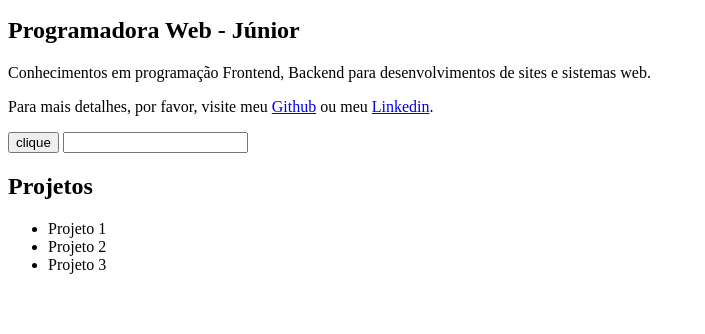
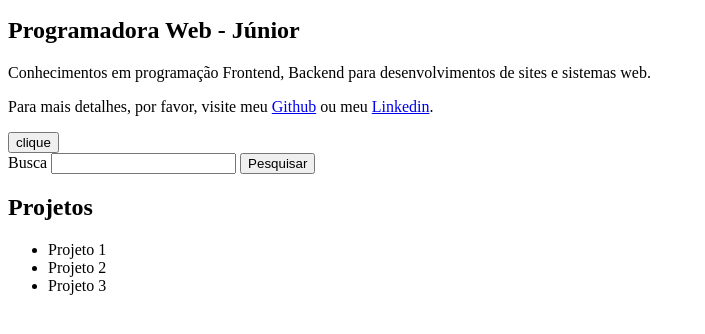
Before and after one commit to ceciliacprado/Curso-FrontEnd-DevSamurai, a plain HTML site: page Módulo - JavaScript/index.html in a window 1280 px wide. Shown: the part 422-756 px from the top of the page, without its empty margins (0-705 px from the left). Drawn offline with Linux system fonts and the light colour scheme.

Commit message:
dom - eventos

```diff
--- a/Módulo - JavaScript/index.html
+++ b/Módulo - JavaScript/index.html
@@ -22,7 +22,11 @@
 
     <button>clique</button>
 
-    <input type="text" name="" id="">
+    <form action="https://google.com/search" method="get">
+        <label for="q">Busca</label>
+        <input type="text" name="q"/>
+        <input type="submit" value="Pesquisar"/>
+    </form>
 
     <script>
        console.log(document)
@@ -66,7 +70,47 @@
     //     pjListItem3El.innerHTML = `Projeto ${i}`
     //    }
 
+     //eventos
 
+     const principal = () => {
+        //function1
+        //function2
+        //etc
+       }
+       document.addEventListener("DOMContentLoaded", () => {
+        const el1 = document.getElementById("title")
+        console.log("el1", el1)
+       })
+
+       const button = document.querySelector("button")
+       button.addEventListener("click", () => {
+        console.log("clicou no botão")
+       })
+
+       const hyperlink = document.querySelector("a")
+       hyperlink.addEventListener("click", () => {
+        event.preventDefault()
+        console.log("clicou no link")
+       })
+
+    //    const inputEl = document.querySelector("input[type='text']")
+    //    inputEl.addEventListener("keydown", (event) => {
+    //     console.log("event", `${event.key} - ${event.keyCode}`)
+    //     if (event.keyCode === 32){
+    //         alert(`Enter pressionado - ${inputEl.value}`)
+    //     }
+    //    })
+
+    const formEl = document.querySelector("form")
+    formEl.addEventListener("submit", (event) => {
+        const queryValue = event.target.querySelector("input[name='q']").value
+        console.log("queryValue", queryValue)
+
+        if (!queryValue){
+            event.preventDefault()
+            alert("Digite algo para pesquisar")
+        }
+    })
     </script>
 
 </body>
```
